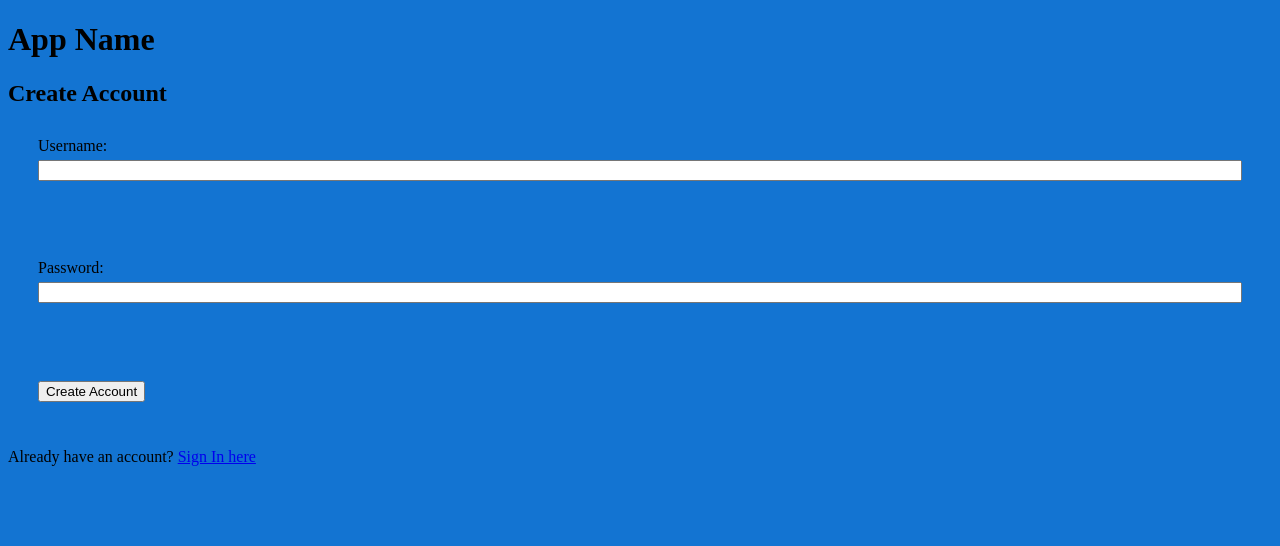
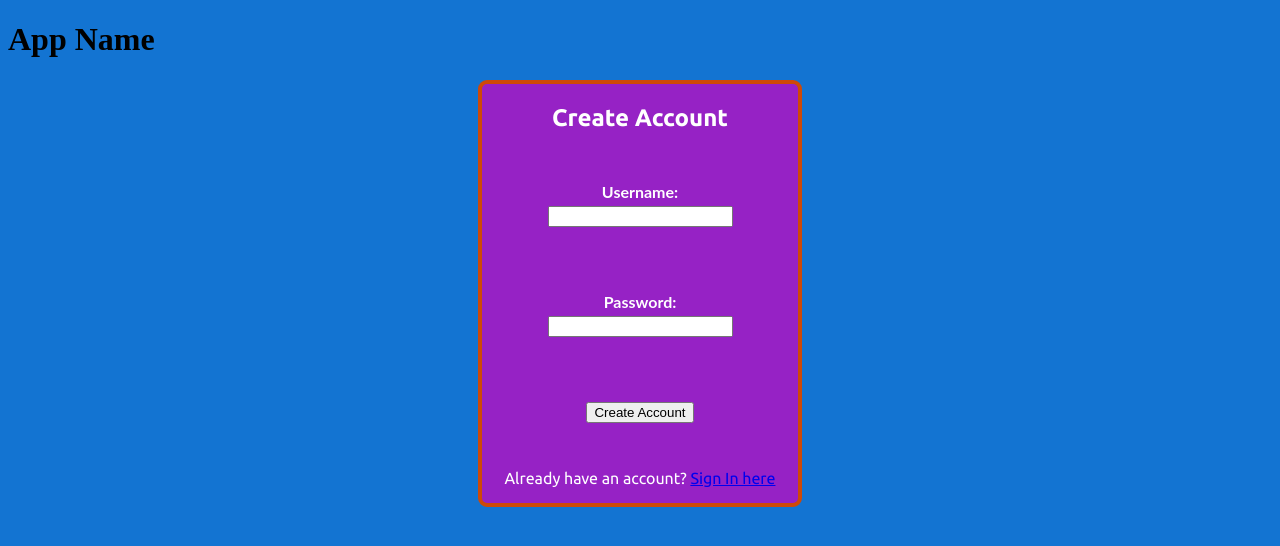
Before and after one commit to 3-DD13/webAppProj, a React app in the folder frontend/: page /register in a window 1280 px wide. Shown: the top 546 px of the page. Built offline with nearby package versions, Linux system fonts and the light colour scheme; the HTML template or start-up script is replaced by a standard one.

Commit message:
Added CSS for register

```diff
--- a/frontend/src/register.jsx
+++ b/frontend/src/register.jsx
@@ -19,15 +19,17 @@ function Register(){
 
   return (
   <>
-  <div>
+  <div className="loginBox">
     <h2>Create Account</h2>
-    <form onSubmit={handleRegister}>
-      <label>Username:
+    <form onSubmit={handleRegister} className="login-form">
+      <label><b id='input'>Username:</b>
         <input type="text" value={username} onChange={(e) => setUsername(e.target.value)}/>
-      </label><br />
-      <label>Password:
+      </label>
+
+      <label><b id='input'>Password:</b>
         <input type='password' value={password} onChange={(e) => setPassword(e.target.value)}/>
-      </label><br />
+      </label>
+
       <button type='submit' id='signIn'>Create Account</button>
     </form>
     <p>Already have an account? <Link to="/login/">Sign In here</Link></p>
```
